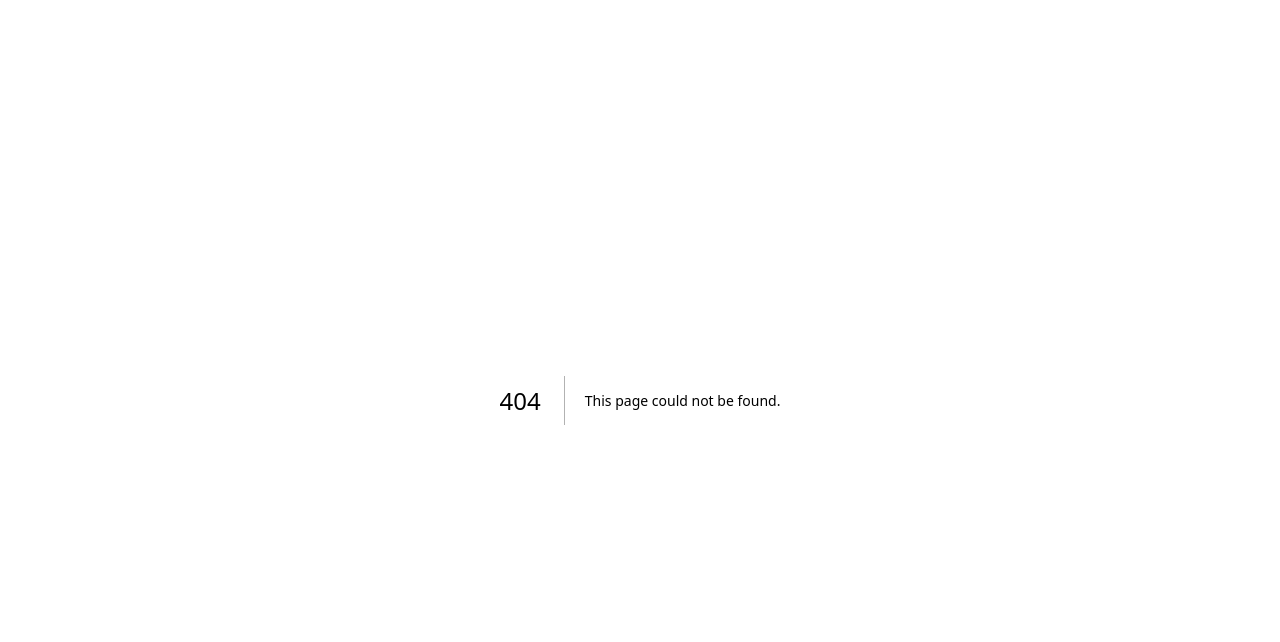
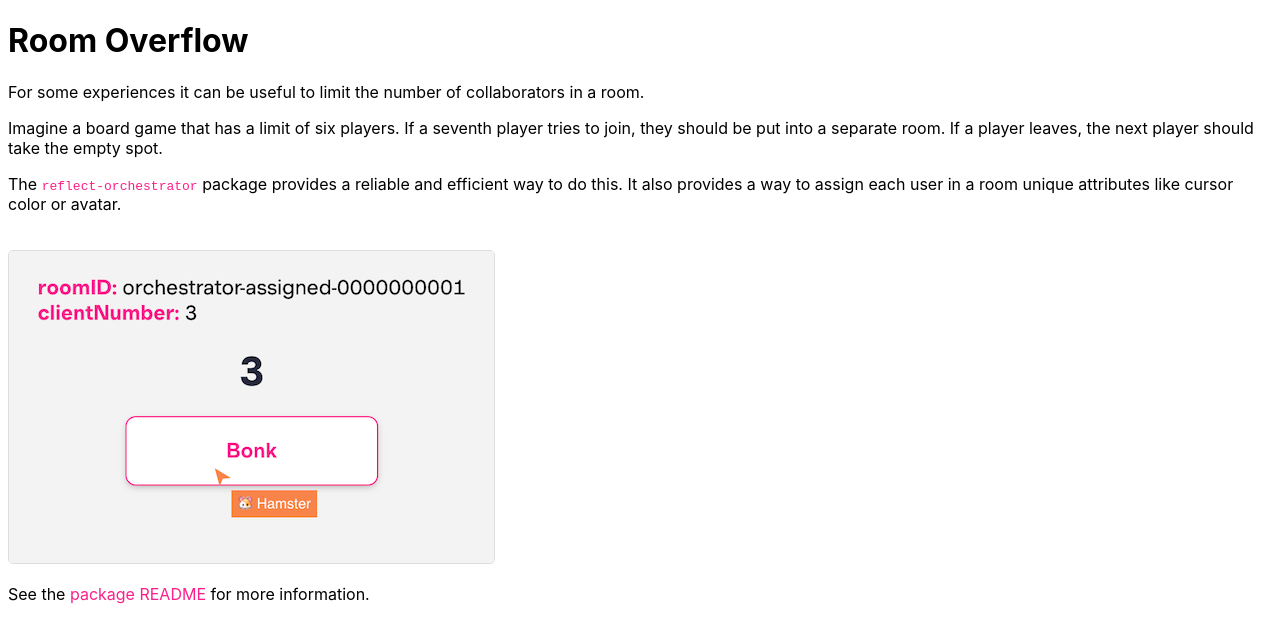
Before and after one commit to rocicorp/reflect-docs, a Next.js app: page /how/overflow in a window 1280 px wide. Before the commit this address had no page. Shown: the top 642 px of the page. Built offline with nearby package versions, Linux system fonts and the light colour scheme; a web font is replaced by a local one.

Commit message:
Add overflow docs

```diff
--- a/pages/how/_meta.json
+++ b/pages/how/_meta.json
@@ -8,6 +8,9 @@
   "github": {
     "title": "GitHub Integration"
   },
+  "overflow": {
+    "title": "Room Overflow"
+  },
   "usage": {
     "title": "Usage Monitoring"
   }
--- /dev/null
+++ b/pages/how/overflow.mdx
@@ -0,0 +1,12 @@
+# Room Overflow
+
+For some experiences it can be useful to limit the number of collaborators in a room.
+
+Imagine a board game that has a limit of six players. If a seventh player tries to join, they should be put into a separate room. If a player leaves, the next player should take the empty spot.
+
+The [`reflect-orchestrator`](https://www.npmjs.com/package/reflect-orchestrator) package provides a reliable and efficient way to do this. It also provides a way to assign each user in a room unique attributes like cursor color or avatar.
+
+<br/>
+<img src="/orchestrator.png" style={{border:'1px solid #ddd', borderRadius:'5px'}}/>
+
+See the [package README](https://www.npmjs.com/package/reflect-orchestrator?activeTab=readme) for more information.
```
Also changed, not shown: public/orchestrator.png (added), 1 other file (tests, documents, lock files or other folders).
